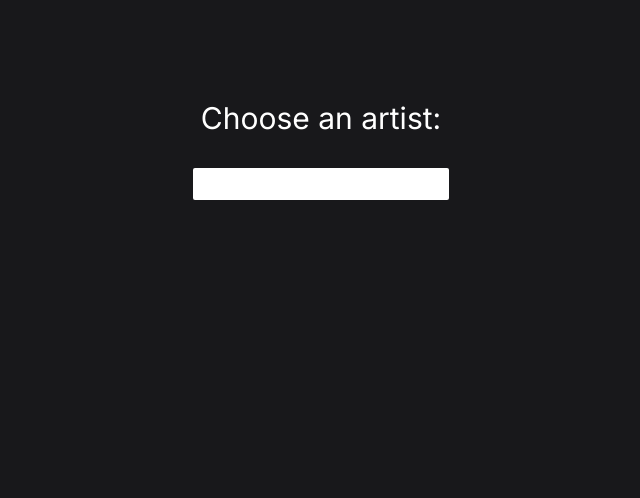
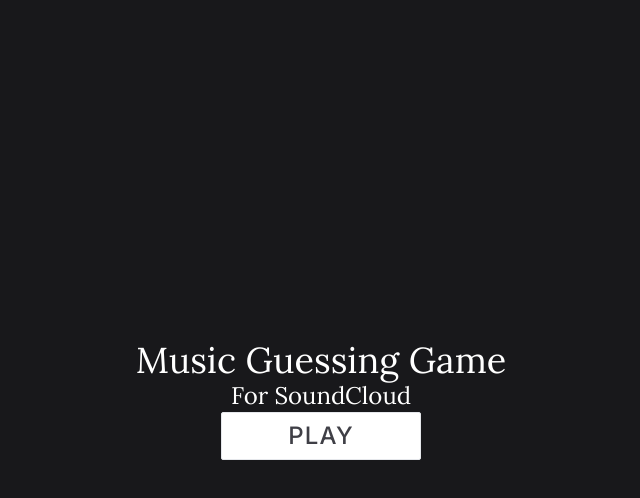
Before and after one commit to jdelmundo23/music-guesser, a Next.js app: page / in a window 1280 px wide. Shown: the top 498 px of the page, without its empty margins (319-959 px from the left). Built offline with nearby package versions, Linux system fonts and the light colour scheme.

Commit message:
added landing page

```diff
--- a/app/_components/Game.js
+++ b/app/_components/Game.js
@@ -2,11 +2,13 @@
 import { useState, useEffect } from 'react'
 import Inputs from "./Inputs.js"
 import Search from "./Search.js"
+import Landing from "./Landing.js"
 import createGame from 'app/_lib/gameInfo.js'
 
 export default function Game() {
     const [artistID, setArtistID] = useState('');
     const [gameInfo, setGameInfo] = useState(null);
+    const [isStarted, setStarted] = useState(false);
 
     useEffect(() => {
         if(artistID && !gameInfo) {
@@ -16,6 +18,9 @@
             })()
         }
     }, [artistID, gameInfo])
+    function startGame() {
+        setStarted(true);
+    }
     function clearSong() {
         setGameInfo(null);
     }
@@ -24,6 +29,6 @@
         setGameInfo(null);
     }
     return <div className="bg-zinc-900 w-screen h-screen flex flex-col items-center justify-center">
-        {!artistID ? <Search onChoose={artist => setArtistID(artist)}/> : !gameInfo ? <h1 className='text-white'>Loading</h1>: <Inputs gameInfo={gameInfo} resetGame={clearArtist} nextSong={clearSong}/>}
+        {!isStarted ? <Landing startGame={startGame}/> : !artistID ? <Search onChoose={artist => setArtistID(artist)}/> : !gameInfo ? <h1 className='text-white'>Loading</h1>: <Inputs gameInfo={gameInfo} resetGame={clearArtist} nextSong={clearSong}/>}
     </div>
 }
--- /dev/null
+++ b/app/_components/Landing.js
@@ -0,0 +1,16 @@
+import Button from "./Button.js"
+import { Lora } from 'next/font/google'
+
+const lora = Lora({
+    subsets: ['latin'],
+});
+
+export default function Landing({startGame}) {
+    return (
+        <div className={`${lora.className} text-white flex flex-col items-center`}>
+            <h1 className='text-4xl'>Music Guessing Game</h1>
+            <h2 className='text-2xl'>For SoundCloud</h2>
+            <Button className={''} onBtnClick={startGame} text={"PLAY"}/>
+        </div>
+    )
+}
```
